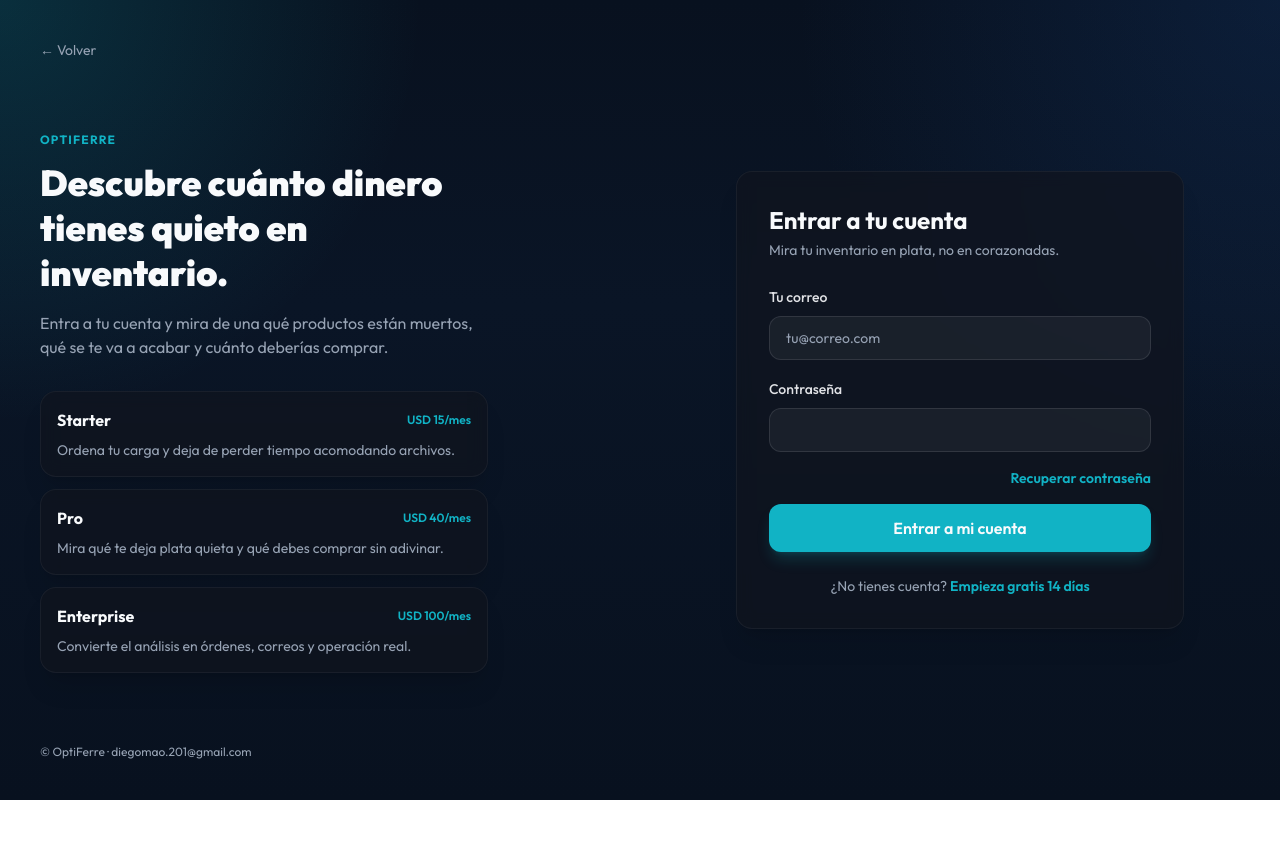
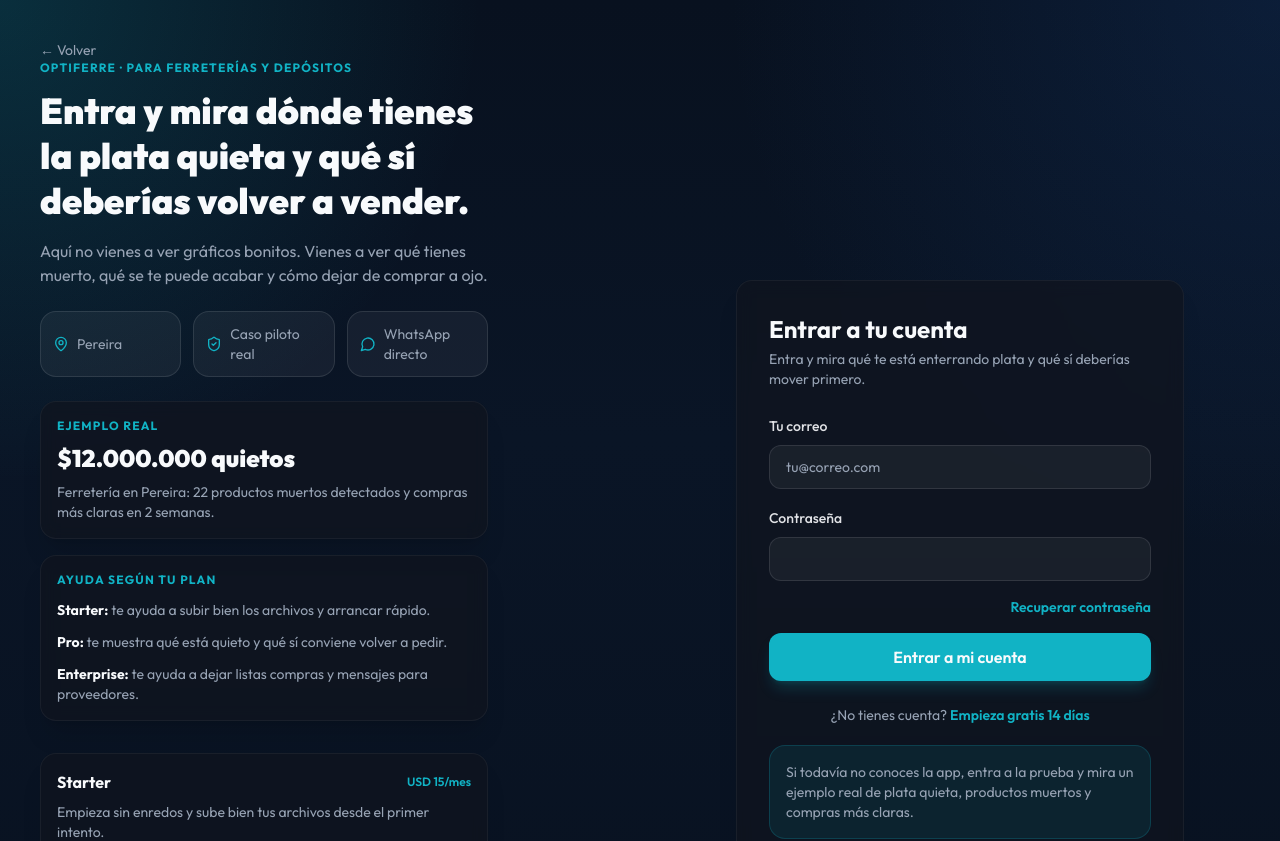
Before and after one commit to DiegoMao201/OptiFerre-MVP-Inventario, a Next.js app in the folder web/: page /login in a window 1280 px wide. Shown: the top 841 px of the page. Before the commit the page ends 800 px from the top, so only its background shows below. Built offline with nearby package versions, Linux system fonts and the light colour scheme; no server answers.

Commit message:
feat: strengthen login funnel and clean web event types

```diff
--- a/web/src/app/app/upload/page.tsx
+++ b/web/src/app/app/upload/page.tsx
@@ -1,6 +1,6 @@
 "use client";
 
-import { useState } from "react";
+import { useState, type DragEvent } from "react";
 import { useMutation, useQuery, useQueryClient } from "@tanstack/react-query";
 import { UploadCloud, FileSpreadsheet, Download } from "lucide-react";
 import { Button } from "@/components/ui/button";
@@ -140,7 +140,7 @@ function DropZone({
   file: File | null;
   onChange: (f: File | null) => void;
 }) {
-  const onDrop = (e: React.DragEvent) => {
+  const onDrop = (e: DragEvent) => {
     e.preventDefault();
     const f = e.dataTransfer.files?.[0];
     if (f) onChange(f);
--- a/web/src/app/forgot-password/page.tsx
+++ b/web/src/app/forgot-password/page.tsx
@@ -1,6 +1,6 @@
 "use client";
 
-import { useState } from "react";
+import { useState, type FormEvent } from "react";
 import Link from "next/link";
 import { Button } from "@/components/ui/button";
 import { Input } from "@/components/ui/input";
@@ -13,7 +13,7 @@ export default function ForgotPasswordPage() {
   const [message, setMessage] = useState<string | null>(null);
   const [error, setError] = useState<string | null>(null);
 
-  const onSubmit = async (e: React.FormEvent) => {
+  const onSubmit = async (e: FormEvent) => {
     e.preventDefault();
     setLoading(true);
     setError(null);
--- a/web/src/app/login/page.tsx
+++ b/web/src/app/login/page.tsx
@@ -1,14 +1,18 @@
 "use client";
 
-import { useState } from "react";
+import { useState, type FormEvent } from "react";
 import Link from "next/link";
 import { useRouter } from "next/navigation";
+import { MapPin, MessageCircle, ShieldCheck } from "lucide-react";
 import { Button } from "@/components/ui/button";
 import { Input } from "@/components/ui/input";
 import { Label } from "@/components/ui/label";
 import { api } from "@/lib/api";
 import { persistSession } from "@/lib/auth-storage";
 import { PLAN_PREVIEW } from "@/lib/plan-copy";
+
+const salesPhone = process.env.NEXT_PUBLIC_SALES_CONTACT_PHONE || "+57 300 000 0000";
+const whatsappHref = `https://wa.me/${salesPhone.replace(/\D/g, "")}`;
 
 export default function LoginPage() {
   const router = useRouter();
@@ -17,7 +21,7 @@ export default function LoginPage() {
   const [loading, setLoading] = useState(false);
   const [error, setError] = useState<string | null>(null);
 
-  const onSubmit = async (e: React.FormEvent) => {
+  const onSubmit = async (e: FormEvent) => {
     e.preventDefault();
     setError(null);
     setLoading(true);
@@ -39,13 +43,33 @@ export default function LoginPage() {
           ← Volver
         </Link>
         <div className="max-w-md">
-          <div className="text-xs uppercase tracking-widest text-primary font-bold mb-3">OptiFerre</div>
+          <div className="text-xs uppercase tracking-widest text-primary font-bold mb-3">OptiFerre · Para ferreterías y depósitos</div>
           <h1 className="text-4xl font-black mb-4 leading-tight">
-            Descubre cuánto dinero tienes quieto en inventario.
+            Entra y mira dónde tienes la plata quieta y qué sí deberías volver a vender.
           </h1>
           <p className="text-muted-foreground">
-            Entra a tu cuenta y mira de una qué productos están muertos, qué se te va a acabar y cuánto deberías comprar.
+            Aquí no vienes a ver gráficos bonitos. Vienes a ver qué tienes muerto, qué se te puede acabar y cómo dejar de comprar a ojo.
           </p>
+          <div className="grid gap-3 sm:grid-cols-3 mt-6">
+            <TrustPill icon={<MapPin className="h-4 w-4" />} label="Pereira" />
+            <TrustPill icon={<ShieldCheck className="h-4 w-4" />} label="Caso piloto real" />
+            <TrustPill icon={<MessageCircle className="h-4 w-4" />} label="WhatsApp directo" />
+          </div>
+          <div className="card-glass p-4 mt-6">
+            <div className="text-xs uppercase tracking-widest text-primary font-bold">Ejemplo real</div>
+            <div className="text-2xl font-black mt-2">$12.000.000 quietos</div>
+            <p className="text-sm text-muted-foreground mt-2">
+              Ferretería en Pereira: 22 productos muertos detectados y compras más claras en 2 semanas.
+            </p>
+          </div>
+          <div className="card-glass p-4 mt-4">
+            <div className="text-xs uppercase tracking-widest text-primary font-bold">Ayuda según tu plan</div>
+            <div className="space-y-3 mt-3 text-sm text-muted-foreground">
+              <p><strong className="text-foreground">Starter:</strong> te ayuda a subir bien los archivos y arrancar rápido.</p>
+              <p><strong className="text-foreground">Pro:</strong> te muestra qué está quieto y qué sí conviene volver a pedir.</p>
+              <p><strong className="text-foreground">Enterprise:</strong> te ayuda a dejar listas compras y mensajes para proveedores.</p>
+            </div>
+          </div>
           <div className="space-y-3 mt-8">
             {PLAN_PREVIEW.map((plan) => (
               <div key={plan.key} className="card-glass p-4">
@@ -58,13 +82,16 @@ export default function LoginPage() {
             ))}
           </div>
         </div>
-        <div className="text-xs text-muted-foreground">© OptiFerre · diegomao.201@gmail.com</div>
+        <div className="flex items-center justify-between gap-4 text-xs text-muted-foreground">
+          <span>© OptiFerre · diegomao.201@gmail.com</span>
+          <a href={whatsappHref} target="_blank" rel="noreferrer" className="text-primary font-semibold">WhatsApp</a>
+        </div>
       </section>
 
       <section className="flex items-center justify-center p-6">
         <div className="card-glass w-full max-w-md p-8">
           <h2 className="text-2xl font-bold mb-1">Entrar a tu cuenta</h2>
-          <p className="text-sm text-muted-foreground mb-6">Mira tu inventario en plata, no en corazonadas.</p>
+          <p className="text-sm text-muted-foreground mb-6">Entra y mira qué te está enterrando plata y qué sí deberías mover primero.</p>
 
           <form onSubmit={onSubmit} className="space-y-4">
             <div className="space-y-2">
@@ -105,8 +132,20 @@ export default function LoginPage() {
               Empieza gratis 14 días
             </Link>
           </div>
+          <div className="mt-5 rounded-2xl border border-primary/20 bg-primary/10 p-4 text-sm text-muted-foreground">
+            Si todavía no conoces la app, entra a la prueba y mira un ejemplo real de plata quieta, productos muertos y compras más claras.
+          </div>
         </div>
       </section>
     </div>
   );
 }
+
+function TrustPill({ icon, label }: { icon: JSX.Element; label: string }) {
+  return (
+    <div className="rounded-2xl border border-white/10 bg-white/5 px-3 py-3 text-sm text-muted-foreground flex items-center gap-2">
+      <span className="text-primary">{icon}</span>
+      <span>{label}</span>
+    </div>
+  );
+}
--- a/web/src/app/register/page.tsx
+++ b/web/src/app/register/page.tsx
@@ -1,6 +1,6 @@
 "use client";
 
-import { useState } from "react";
+import { useState, type FormEvent } from "react";
 import Link from "next/link";
 import { useRouter } from "next/navigation";
 import { Button } from "@/components/ui/button";
@@ -16,7 +16,7 @@ export default function RegisterPage() {
   const [loading, setLoading] = useState(false);
   const [error, setError] = useState<string | null>(null);
 
-  const onSubmit = async (e: React.FormEvent) => {
+  const onSubmit = async (e: FormEvent) => {
     e.preventDefault();
     setError(null);
     if (form.password.length < 8) {
--- a/web/src/app/reset-password/page.tsx
+++ b/web/src/app/reset-password/page.tsx
@@ -1,6 +1,6 @@
 "use client";
 
-import { Suspense, useMemo, useState } from "react";
+import { Suspense, useMemo, useState, type FormEvent } from "react";
 import Link from "next/link";
 import { useRouter, useSearchParams } from "next/navigation";
 import { Button } from "@/components/ui/button";
@@ -26,7 +26,7 @@ function ResetPasswordContent() {
   const [message, setMessage] = useState<string | null>(null);
   const [error, setError] = useState<string | null>(null);
 
-  const onSubmit = async (e: React.FormEvent) => {
+  const onSubmit = async (e: FormEvent) => {
     e.preventDefault();
     setError(null);
     setMessage(null);
--- a/web/src/lib/plan-copy.ts
+++ b/web/src/lib/plan-copy.ts
@@ -3,33 +3,33 @@ export const PLAN_PREVIEW = [
     key: "starter",
     name: "Starter",
     price: "USD 15/mes",
-    hook: "Ordena tu carga y deja de perder tiempo acomodando archivos.",
+    hook: "Empieza sin enredos y sube bien tus archivos desde el primer intento.",
     bullets: [
       "Subes inventario y ventas con plantillas claras",
-      "Soporte por tickets y onboarding guiado",
-      "Ideal si hoy sigues resolviendo todo a punta de Excel",
+      "Te acompaña para arrancar sin perder tiempo",
+      "Ideal si hoy todavía manejas todo en Excel",
     ],
   },
   {
     key: "pro",
     name: "Pro",
     price: "USD 40/mes",
-    hook: "Mira qué te deja plata quieta y qué debes comprar sin adivinar.",
+    hook: "Mira qué te está dejando plata quieta y qué sí vale la pena volver a pedir.",
     bullets: [
       "Productos muertos, quiebres y compra sugerida",
-      "Análisis con explicación en lenguaje de negocio",
-      "El plan que más sentido tiene cuando ya quieres decisiones",
+      "Te explica el problema en palabras simples",
+      "El plan más lógico cuando ya quieres comprar con más cabeza",
     ],
   },
   {
     key: "enterprise",
     name: "Enterprise",
     price: "USD 100/mes",
-    hook: "Convierte el análisis en órdenes, correos y operación real.",
+    hook: "Pasa de ver el problema a dejar listas compras y mensajes para proveedores.",
     bullets: [
       "Órdenes de compra listas para trabajar",
       "Más usuarios, más volumen y soporte prioritario",
-      "Para negocios que ya no quieren improvisar compras",
+      "Para negocios que ya no quieren seguir improvisando compras",
     ],
   },
 ] as const;
```
